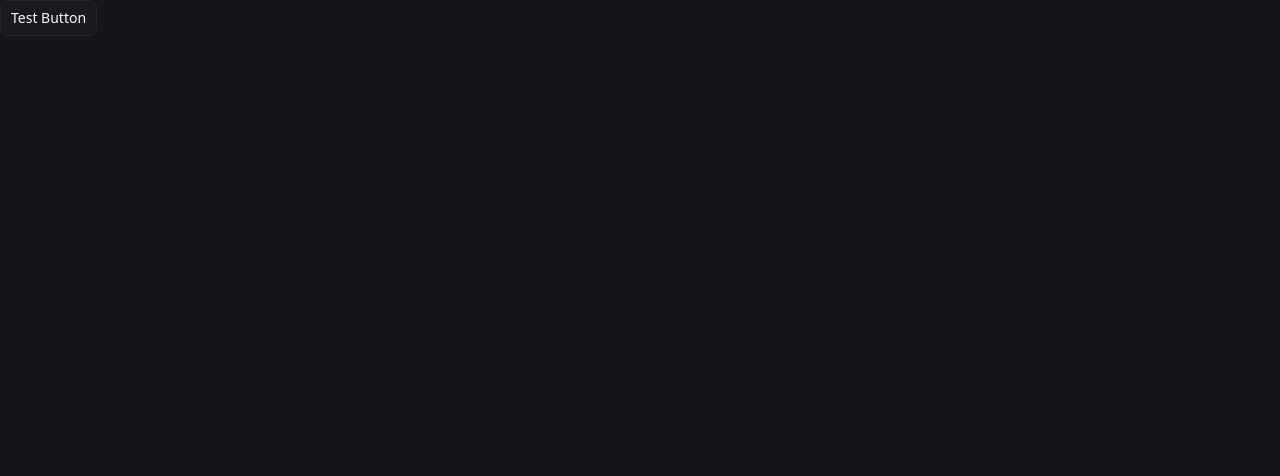
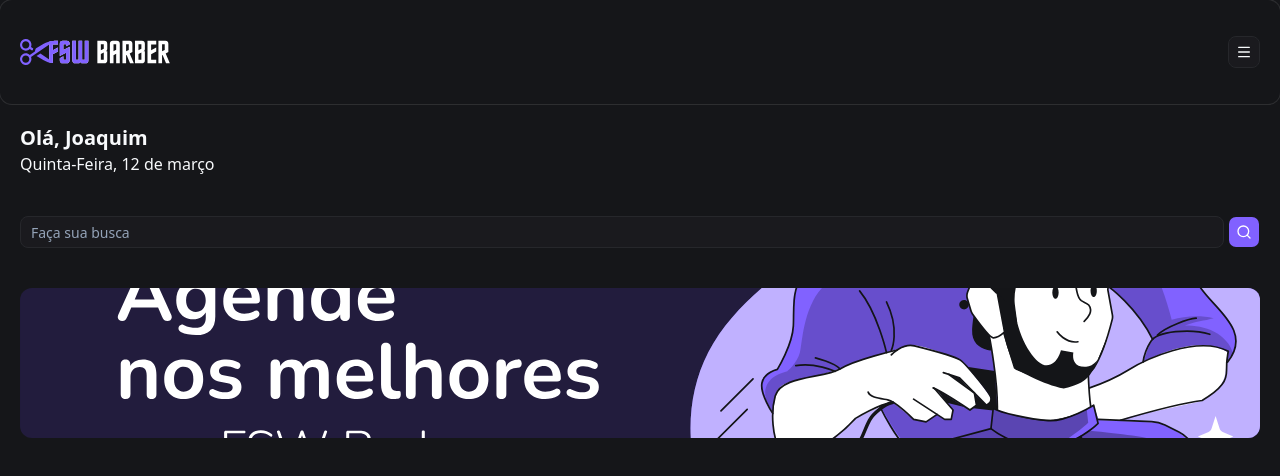
Before and after one commit to brunojoaquim1/barbershop-app, a Next.js app: page / in a window 1280 px wide. Shown: the top 476 px of the page. Built offline with nearby package versions, Linux system fonts and the light colour scheme.

Commit message:
feat: add Header component and banner

```diff
--- /dev/null
+++ b/app/_components/header.tsx
@@ -0,0 +1,19 @@
+import { MenuIcon } from "lucide-react"
+import { Button } from "./ui/button"
+import { Card, CardContent } from "./ui/card"
+import Image from "next/image"
+
+const Header = () => {
+  return (
+    <Card>
+      <CardContent className="flex flex-row items-center justify-between p-5">
+        <Image src="/logo.svg" alt="FSW Barber" width={150} height={120} />
+        <Button size="icon" variant="outline">
+          <MenuIcon />
+        </Button>
+      </CardContent>
+    </Card>
+  )
+}
+
+export default Header
--- /dev/null
+++ b/app/_components/ui/card.tsx
@@ -0,0 +1,103 @@
+import * as React from "react"
+
+import { cn } from "@/app/_lib/utils"
+
+function Card({
+  className,
+  size = "default",
+  ...props
+}: React.ComponentProps<"div"> & { size?: "default" | "sm" }) {
+  return (
+    <div
+      data-slot="card"
+      data-size={size}
+      className={cn(
+        "group/card bg-card text-card-foreground has-data-[slot=card-footer]:pb-0 data-[size=sm]:has-data-[slot=card-footer]:pb-0 *:[img:first-child]:rounded-t-xl *:[img:last-child]:rounded-b-xl flex flex-col gap-4 overflow-hidden rounded-xl py-4 text-sm ring-1 ring-foreground/10 has-[>img:first-child]:pt-0 data-[size=sm]:gap-3 data-[size=sm]:py-3",
+        className,
+      )}
+      {...props}
+    />
+  )
+}
+
+function CardHeader({ className, ...props }: React.ComponentProps<"div">) {
+  return (
+    <div
+      data-slot="card-header"
+      className={cn(
+        "group/card-header @container/card-header has-data-[slot=card-action]:grid-cols-[1fr_auto] has-data-[slot=card-description]:grid-rows-[auto_auto] [.border-b]:pb-4 group-data-[size=sm]/card:[.border-b]:pb-3 grid auto-rows-min items-start gap-1 rounded-t-xl px-4 group-data-[size=sm]/card:px-3",
+        className,
+      )}
+      {...props}
+    />
+  )
+}
+
+function CardTitle({ className, ...props }: React.ComponentProps<"div">) {
+  return (
+    <div
+      data-slot="card-title"
+      className={cn(
+        "text-base font-medium leading-snug group-data-[size=sm]/card:text-sm",
+        className,
+      )}
+      {...props}
+    />
+  )
+}
+
+function CardDescription({ className, ...props }: React.ComponentProps<"div">) {
+  return (
+    <div
+      data-slot="card-description"
+      className={cn("text-sm text-muted-foreground", className)}
+      {...props}
+    />
+  )
+}
+
+function CardAction({ className, ...props }: React.ComponentProps<"div">) {
+  return (
+    <div
+      data-slot="card-action"
+      className={cn(
+        "col-start-2 row-span-2 row-start-1 self-start justify-self-end",
+        className,
+      )}
+      {...props}
+    />
+  )
+}
+
+function CardContent({ className, ...props }: React.ComponentProps<"div">) {
+  return (
+    <div
+      data-slot="card-content"
+      className={cn("px-4 group-data-[size=sm]/card:px-3", className)}
+      {...props}
+    />
+  )
+}
+
+function CardFooter({ className, ...props }: React.ComponentProps<"div">) {
+  return (
+    <div
+      data-slot="card-footer"
+      className={cn(
+        "flex items-center rounded-b-xl border-t bg-muted/50 p-4 group-data-[size=sm]/card:p-3",
+        className,
+      )}
+      {...props}
+    />
+  )
+}
+
+export {
+  Card,
+  CardHeader,
+  CardFooter,
+  CardTitle,
+  CardAction,
+  CardDescription,
+  CardContent,
+}
--- /dev/null
+++ b/app/_components/ui/input.tsx
@@ -0,0 +1,19 @@
+import * as React from "react"
+
+import { cn } from "@/app/_lib/utils"
+
+function Input({ className, type, ...props }: React.ComponentProps<"input">) {
+  return (
+    <input
+      type={type}
+      data-slot="input"
+      className={cn(
+        "focus-visible:ring-3 aria-invalid:border-destructive aria-invalid:ring-3 aria-invalid:ring-destructive/20 dark:aria-invalid:border-destructive/50 dark:aria-invalid:ring-destructive/40 h-8 w-full min-w-0 rounded-lg border border-input bg-transparent px-2.5 py-1 text-base outline-none transition-colors file:inline-flex file:h-6 file:border-0 file:bg-transparent file:text-sm file:font-medium file:text-foreground placeholder:text-muted-foreground focus-visible:border-ring focus-visible:ring-ring/50 disabled:pointer-events-none disabled:cursor-not-allowed disabled:bg-input/50 disabled:opacity-50 dark:bg-input/30 dark:disabled:bg-input/80 md:text-sm",
+        className,
+      )}
+      {...props}
+    />
+  )
+}
+
+export { Input }
--- a/app/page.tsx
+++ b/app/page.tsx
@@ -1,11 +1,31 @@
-import { Button } from "./components/ui/button"
+import { SearchIcon } from "lucide-react"
+import Header from "./_components/header"
+import { Button } from "./_components/ui/button"
+import { Input } from "./_components/ui/input"
+import Image from "next/image"
 
 export default function Home() {
   return (
     <div>
-      <Button variant="outline" size="lg">
-        Test Button
-      </Button>
+      <Header></Header>
+      <div className="p-5">
+        <h2 className="text-xl font-bold">Olá, Joaquim</h2>
+        <p>Quinta-Feira, 12 de março</p>
+        <div className="mt-6 flex items-center gap-1">
+          <Input className="my-4" placeholder="Faça sua busca" />
+          <Button size="icon" className="bg-primary hover:bg-primary/90">
+            <SearchIcon />
+          </Button>
+        </div>
+        <div className="relative mt-6 h-[150px] w-full overflow-hidden rounded-xl">
+          <Image
+            src="/banner-01.svg"
+            alt="FSW Barber"
+            fill
+            className="object-cover"
+          />
+        </div>
+      </div>
     </div>
   )
 }
--- a/tailwind.config.ts
+++ b/tailwind.config.ts
@@ -12,9 +12,35 @@
       colors: {
         background: "hsl(var(--background))",
         foreground: "hsl(var(--foreground))",
+
         border: "hsl(var(--border))",
         input: "hsl(var(--input))",
         ring: "hsl(var(--ring))",
+
+        primary: {
+          DEFAULT: "hsl(var(--primary))",
+          foreground: "hsl(var(--primary-foreground))",
+        },
+
+        secondary: {
+          DEFAULT: "hsl(var(--secondary))",
+          foreground: "hsl(var(--secondary-foreground))",
+        },
+
+        muted: {
+          DEFAULT: "hsl(var(--muted))",
+          foreground: "hsl(var(--muted-foreground))",
+        },
+
+        accent: {
+          DEFAULT: "hsl(var(--accent))",
+          foreground: "hsl(var(--accent-foreground))",
+        },
+
+        destructive: {
+          DEFAULT: "hsl(var(--destructive))",
+          foreground: "hsl(var(--destructive-foreground))",
+        },
       },
     },
   },
```
Also changed, not shown: public/banner-01.svg (added), public/logo.svg (added).
